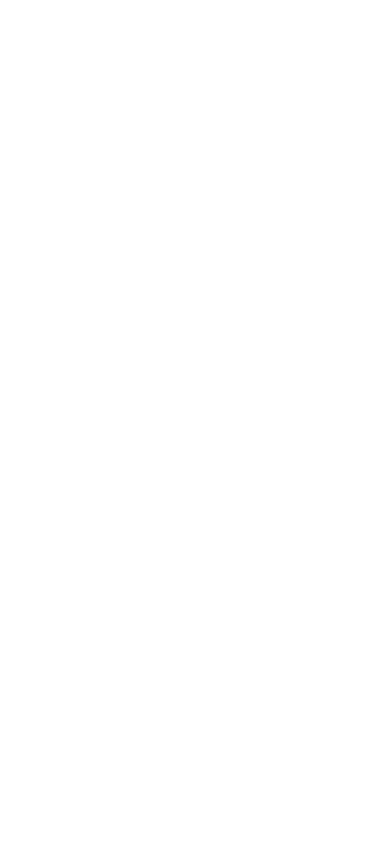
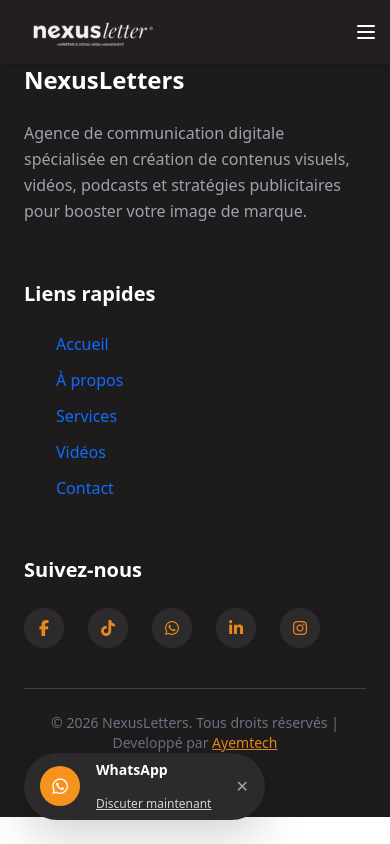
Before and after one commit to Michee-kolony/Nexusletter, an Angular app: page /nexusletter/apropos in a window 390 px wide. Before the commit this address led to /. Built offline with nearby package versions, Linux system fonts and the light colour scheme.

Commit message:
fixation tablette taille

```diff
--- a/src/app/app-routing.module.ts
+++ b/src/app/app-routing.module.ts
@@ -3,6 +3,7 @@
 import { AccueilComponent } from './client/accueil/accueil.component';
 import { NexusComponent } from './client/nexus/nexus.component';
 import { ContactComponent } from './client/contact/contact.component';
+import { AproposComponent } from './client/apropos/apropos.component';
 
 const routes: Routes = [
   {path:'', redirectTo:'nexusletter', pathMatch:'full'},
@@ -10,7 +11,8 @@
     children:[
       {path:'', redirectTo: 'accueil', pathMatch:'full'},
       {path:'accueil', component: AccueilComponent},
-      {path:'contact', component: ContactComponent}
+      {path:'contact', component: ContactComponent},
+      {path:'apropos', component: AproposComponent}
     ]
   }
 ];
--- a/src/app/client/apropos/apropos.component.html
+++ b/src/app/client/apropos/apropos.component.html
@@ -1 +1,3 @@
-<p>apropos works!</p>
+<div class="bg-[#231F20]">
+
+</div>
--- a/src/app/client/navbar/navbar.component.html
+++ b/src/app/client/navbar/navbar.component.html
@@ -9,17 +9,17 @@
       </div>
 
       <!-- Menu Desktop -->
-      <div class="hidden md:flex space-x-8">
+      <div class="hidden lg:flex space-x-8">
         <a routerLink="/nexusletter/accueil" class="hover:text-gray-400 transition text-decoration-none text-white mt-2">Accueil</a>
-        <a href="#" class="hover:text-gray-400 transition text-decoration-none text-white mt-2">Services</a>
-        <a href="#" class="hover:text-gray-400 transition text-decoration-none text-white mt-2">À propos</a>
+        <a routerLink="" class="hover:text-gray-400 transition text-decoration-none text-white mt-2">Services</a>
+        <a routerLink="/nexusletter/apropos" class="hover:text-gray-400 transition text-decoration-none text-white mt-2">À propos</a>
         <a href="#" class="hover:text-gray-400 transition text-decoration-none text-white mt-2">Portfolio</a>
         <a routerLink="/nexusletter/contact" class="hover:text-gray-400 transition text-decoration-none text-white  bg-[#E5891E] px-5 py-2 rounded-full">Contact</a>
       </div>
 
       <!-- Button Mobile -->
       <button
-        class="md:hidden focus:outline-none"
+        class="lg:hidden focus:outline-none"
         (click)="toggleMenu()"
       >
         <!-- Icon -->
```
